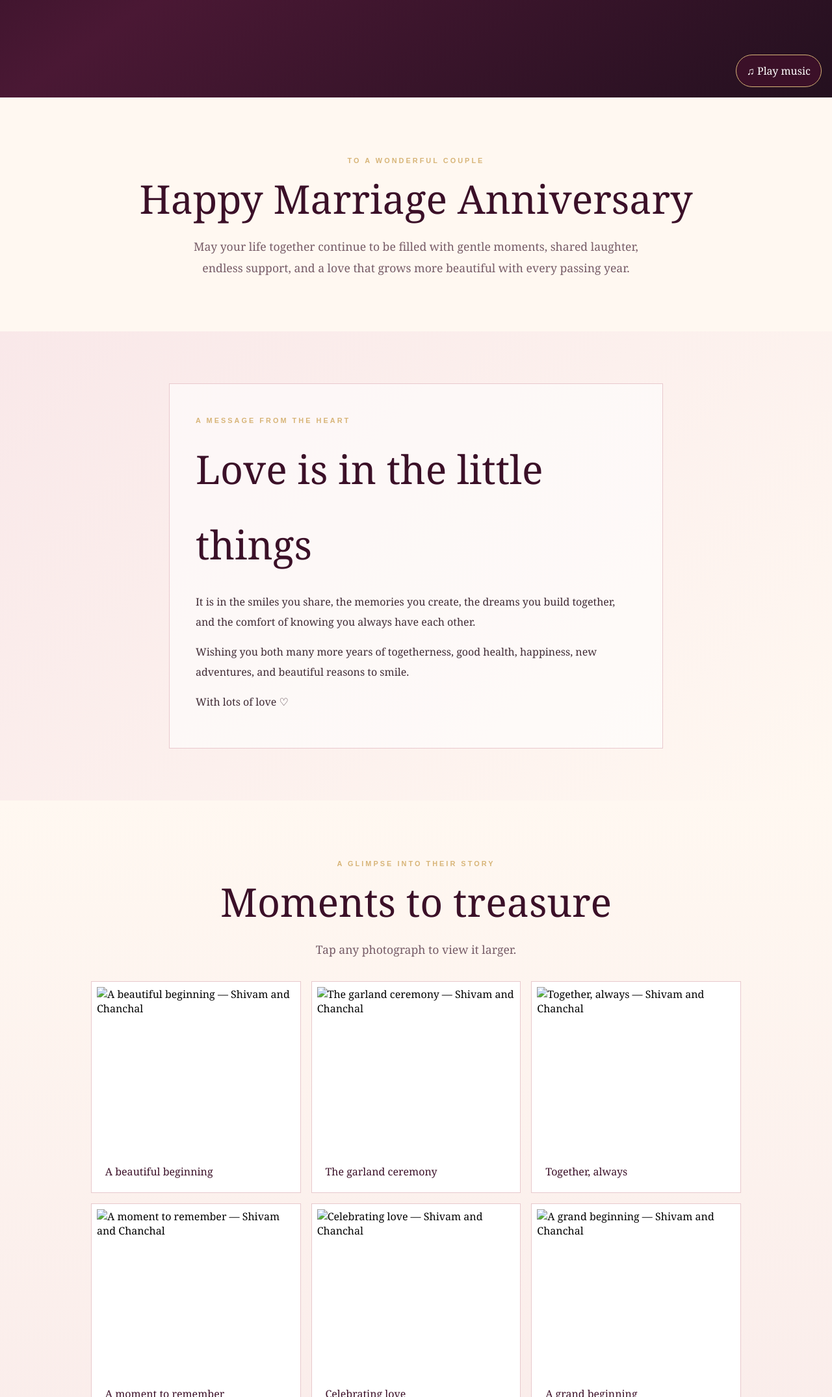
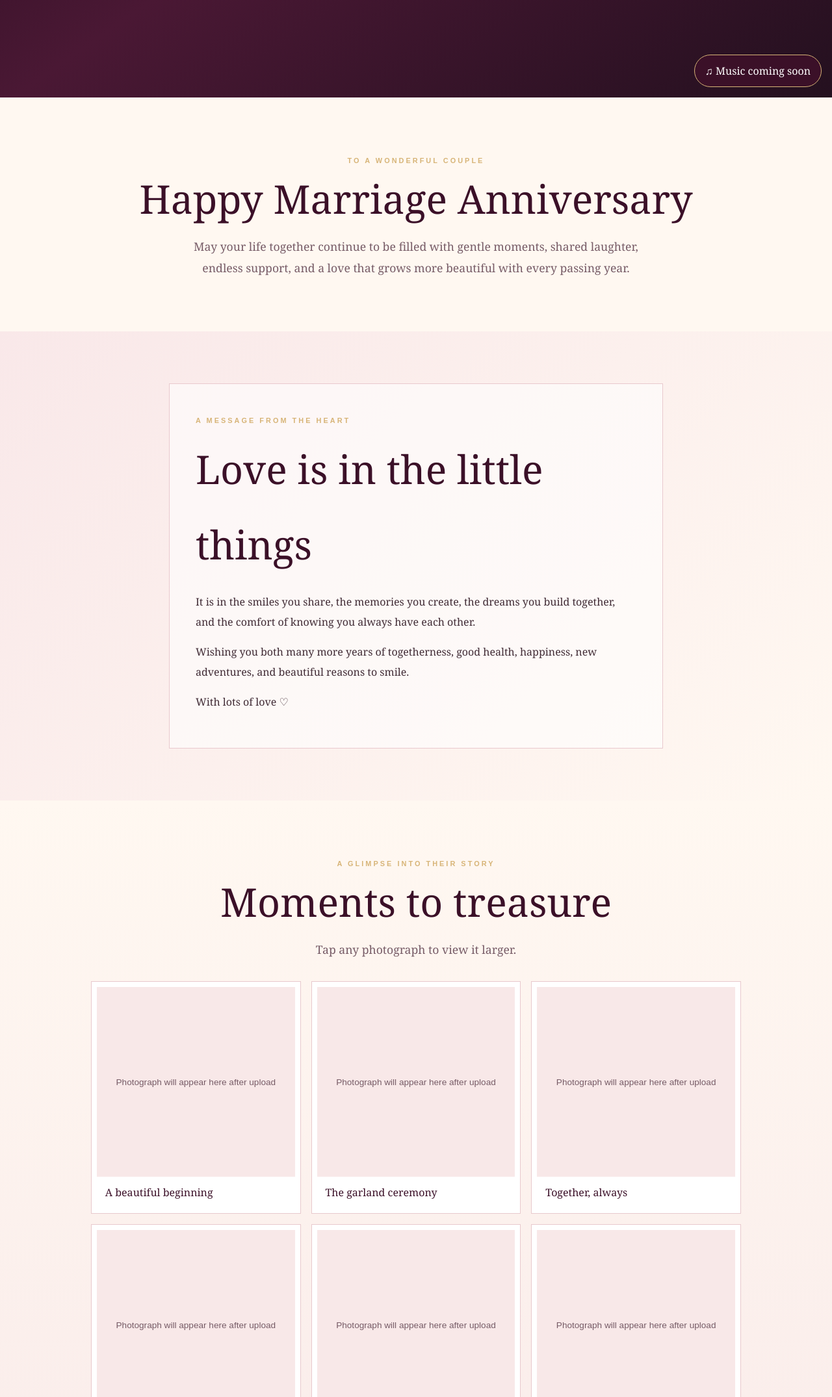
Before and after one commit to tusharnagarro96-dot/shivam-chanchal-anniversary, a plain HTML site: page index.html in a window 1280 px wide. Shown: the part 650-2800 px from the top of the page at 65% size. Drawn offline with Linux system fonts and the light colour scheme.

Commit message:
Handle missing media gracefully

```diff
--- a/index.html
+++ b/index.html
@@ -14,7 +14,7 @@ h1{font-size:clamp(3rem,9vw,7rem);font-weight:400;line-height:1;margin:.5rem}h1
 a,button{font:inherit}.button{display:inline-block;border:1px solid var(--gold);border-radius:99px;padding:.9rem 1.4rem;color:var(--cream);background:#ffffff12;text-decoration:none;cursor:pointer}
 section.content{padding:5rem 1.2rem}.inner{max-width:1000px;margin:auto;text-align:center}h2{font-weight:400;color:var(--wine);font-size:clamp(2rem,5vw,3.8rem);margin:.6rem 0 1rem}.lead{max-width:700px;margin:auto;color:#765b66;line-height:1.9;font-size:1.1rem}
 .message{background:linear-gradient(135deg,#f9e8e9,#fff8f1)}.message-card{max-width:760px;margin:auto;padding:2.5rem;border:1px solid #e9c9ce;background:#ffffff99;line-height:1.9}
-.gallery{background:linear-gradient(#fff8f1,#f8e8e8)}.grid{display:grid;grid-template-columns:repeat(3,1fr);gap:1rem;margin-top:2rem}.photo{border:1px solid #e8c9cd;background:white;padding:.5rem;cursor:pointer;text-align:left}.photo img{width:100%;height:260px;object-fit:cover;display:block}.photo span{display:block;padding:.8rem;color:var(--wine)}
+.gallery{background:linear-gradient(#fff8f1,#f8e8e8)}.grid{display:grid;grid-template-columns:repeat(3,1fr);gap:1rem;margin-top:2rem}.photo{border:1px solid #e8c9cd;background:white;padding:.5rem;cursor:pointer;text-align:left}.photo img{width:100%;height:260px;object-fit:cover;display:block}.photo span{display:block;padding:.8rem;color:var(--wine)}.photo.missing img{display:none}.photo.missing:before{content:'Photograph will appear here after upload';display:grid;place-items:center;height:260px;padding:1rem;background:#f8e8e8;color:#765b66;font: .85rem Arial,sans-serif;text-align:center}
 .surprise{background:linear-gradient(145deg,#2b0d20,#5a1e3d);color:var(--cream)}.surprise h2{color:var(--cream)}.surprise .lead{color:#efdce3}.reveal{display:none;margin:2rem auto;max-width:650px;padding:2rem;border:1px solid #d7b47788}.reveal.show{display:block}
 .music{position:fixed;right:1rem;bottom:1rem;background:var(--wine);color:white;border:1px solid var(--gold);border-radius:99px;padding:.8rem 1rem;cursor:pointer}
 footer{text-align:center;background:#1f0a18;color:#d8b9c4;padding:2rem;font: .75rem/1.8 Arial,sans-serif}
@@ -37,11 +37,11 @@ footer{text-align:center;background:#1f0a18;color:#d8b9c4;padding:2rem;font: .75
 <button class="photo" data-photo="photos/hands-together.jpg" data-caption="Hand in hand"><img src="photos/hands-together.jpg" alt="Hand in hand — Shivam and Chanchal" loading="lazy"><span>Hand in hand</span></button>
 </div></div></section>
 <section class="content surprise"><div class="inner"><p class="label">One last little surprise</p><h2>There is more to celebrate...</h2><p class="lead">Tap below to open a final wish made especially for Shivam and Chanchal.</p><button class="button" id="revealBtn">Reveal your wish ✦</button><div class="reveal" id="reveal"><h2>Forever looks beautiful on you two.</h2><p>May your love always be your safe place, your laughter your favourite sound, and your journey together your greatest blessing.</p><strong>Happy Anniversary, Shivam &amp; Chanchal!</strong></div></div></section>
-<audio id="music" src="soft-piano-loop.wav" loop preload="none"></audio><button class="music" id="musicBtn">♫ Play music</button>
+<audio id="music" src="soft-piano-loop.wav" loop preload="none"></audio><button class="music" id="musicBtn" disabled title="Music file will be added with the media upload">♫ Music coming soon</button>
 <div class="lightbox" id="lightbox"><button class="button close" id="close">Close ×</button><figure><img id="large" alt=""><figcaption id="caption"></figcaption></figure></div>
 <footer>Made with love for Shivam &amp; Chanchal<br>May your happily-ever-after keep unfolding.</footer>
 <script>
 document.getElementById('revealBtn').onclick=()=>document.getElementById('reveal').classList.add('show');
-const lb=document.getElementById('lightbox'),large=document.getElementById('large');document.querySelectorAll('.photo').forEach(b=>b.onclick=()=>{large.src=b.dataset.photo;large.alt=b.dataset.caption;document.getElementById('caption').textContent=b.dataset.caption;lb.classList.add('show')});document.getElementById('close').onclick=()=>lb.classList.remove('show');lb.onclick=e=>{if(e.target===lb)lb.classList.remove('show')};
-const music=document.getElementById('music'),mb=document.getElementById('musicBtn');mb.onclick=async()=>{if(music.paused){try{await music.play();mb.textContent='Ⅱ Pause music'}catch(e){mb.textContent='Tap to retry music'}}else{music.pause();mb.textContent='♫ Play music'}};
+const lb=document.getElementById('lightbox'),large=document.getElementById('large');document.querySelectorAll('.photo').forEach(b=>{const img=b.querySelector('img');img.onerror=()=>b.classList.add('missing');b.onclick=()=>{if(b.classList.contains('missing'))return;large.src=b.dataset.photo;large.alt=b.dataset.caption;document.getElementById('caption').textContent=b.dataset.caption;lb.classList.add('show')}});document.getElementById('close').onclick=()=>lb.classList.remove('show');lb.onclick=e=>{if(e.target===lb)lb.classList.remove('show')};
+
 </script></body></html>
```
